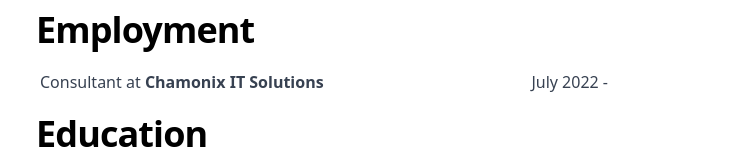
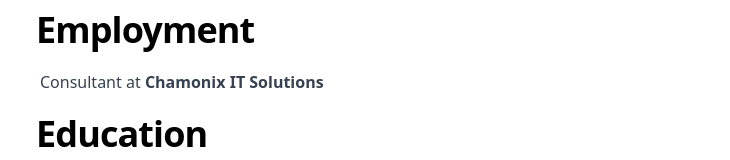
Before and after one commit to JamesIde/portfolio-ji, a Next.js app: page / in a window 1280 px wide. Shown: the part 246-406 px from the top of the page, without its empty margins (272-1002 px from the left). Built offline with nearby package versions, Linux system fonts and the light colour scheme.

Commit message:
Remove weird date

```diff
--- a/pages/index.js
+++ b/pages/index.js
@@ -65,9 +65,9 @@
                   Chamonix IT Solutions
                 </a>
               </p>
-              <p className="text-gray-700 dark:text-gray-200 mt-3 mb-4">
+              {/* <p className="text-gray-700 dark:text-gray-200 mt-3 mb-4">
                 July 2022 -
-              </p>
+              </p> */}
             </div>
             <h2 className="font-bold text-3xl md:text-4xl tracking-tight mb-1 text-black dark:text-white">
               Education
```
